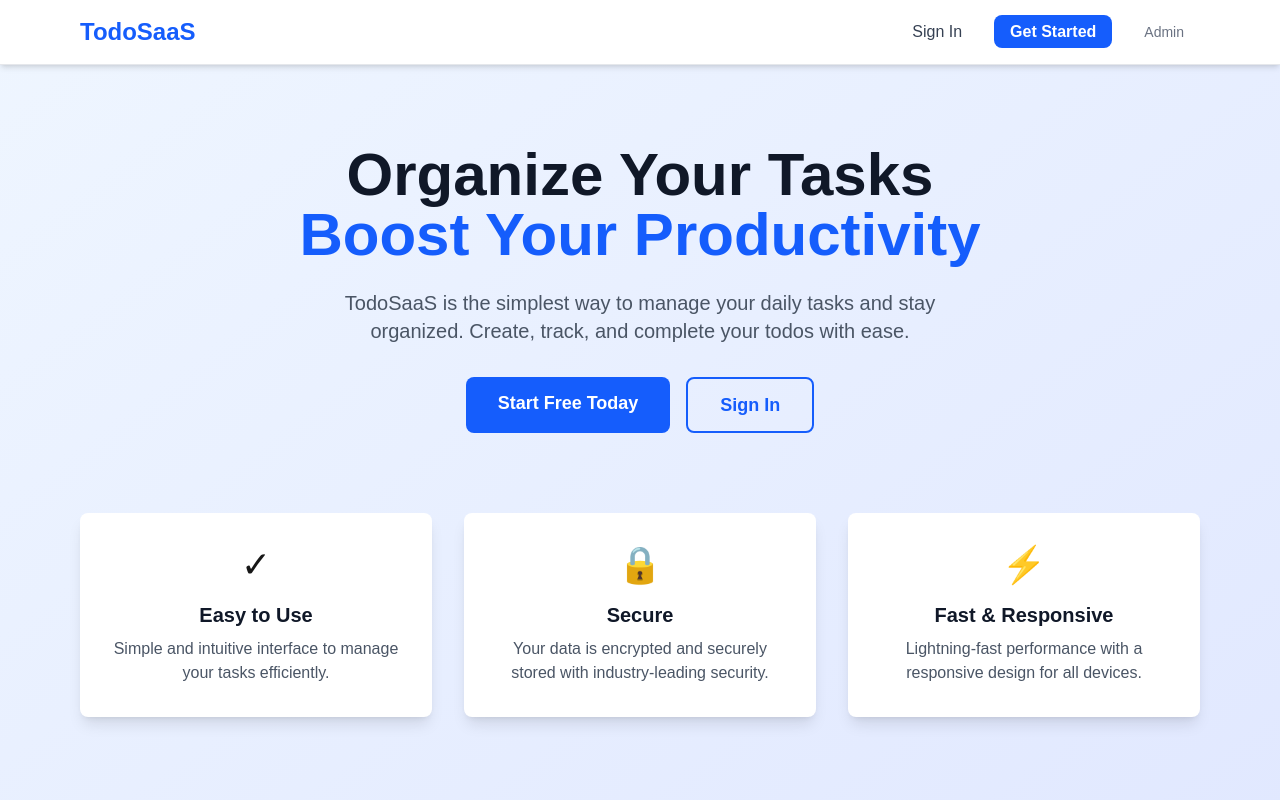
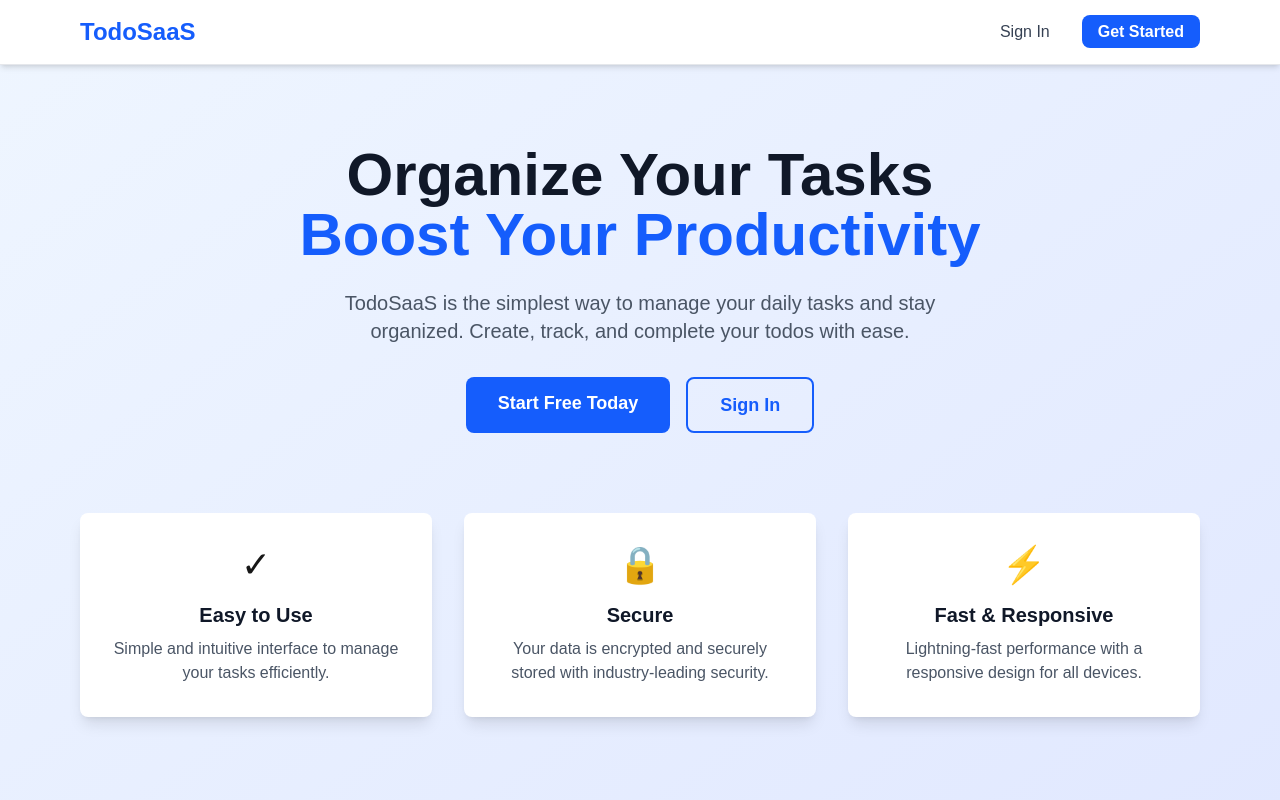
Before and after one commit to HexaCore477/todo-saas-next-sample, a Next.js app: page /marketing in a window 1280 px wide. Shown: the top 800 px of the page. Built offline with nearby package versions, Linux system fonts and the light colour scheme.

Commit message:
fix: remove the admin link in maketing page

```diff
--- a/app/marketing/page.tsx
+++ b/app/marketing/page.tsx
@@ -21,12 +21,6 @@ export default function MarketingPage() {
               className="px-4 py-2 bg-blue-600 hover:bg-blue-700 text-white rounded-lg font-semibold transition"
             >
               Get Started
-            </Link>
-            <Link
-              href="/admin"
-              className="px-4 py-2 text-gray-500 hover:text-gray-700 dark:text-gray-400 dark:hover:text-gray-200 transition text-sm"
-            >
-              Admin
             </Link>
           </div>
         </div>
```
